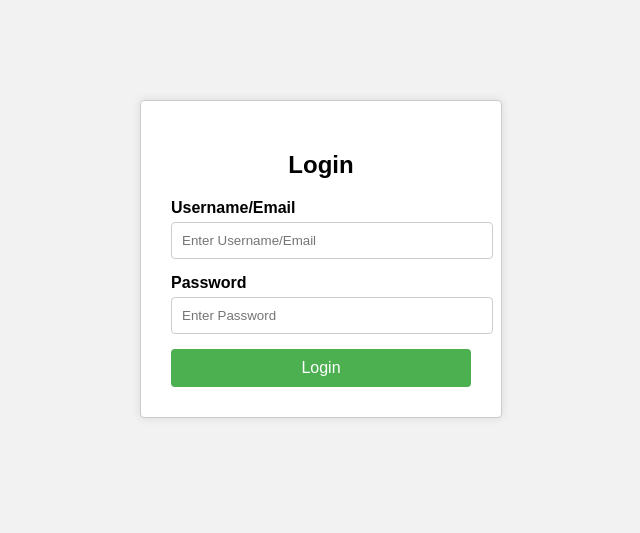
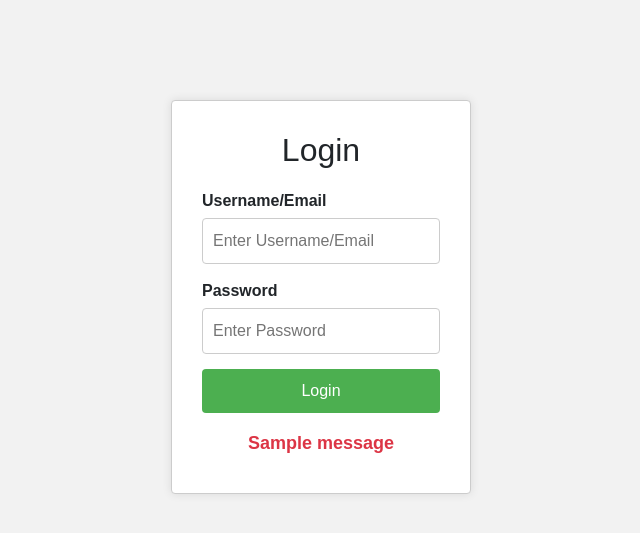
Before and after one commit to Dkuang34/CMPSC-431W-Project, a Flask app: page / in a window 1280 px wide. Shown: the top 533 px of the page, without its empty margins (319-959 px from the left). Run offline with Flask 3, Linux system fonts and the light colour scheme; tables that the repository leaves empty hold one stand-in row (values such as "Sample post"); one stand-in notice (Sample message) is shown; some libraries are stand-ins or nearby versions.

Commit message:
Login page failed login handler

```diff
--- a/app.py
+++ b/app.py
@@ -13,6 +13,7 @@ def index():
 
 @app.route('/login', methods=['GET', 'POST'])
 def login(): #login request. returns home page if valid login, flash message if invalid
+    error = None
     if request.method == 'POST':
         email = request.form.get('email')
         password = request.form.get('password')
--- a/templates/login.html
+++ b/templates/login.html
@@ -3,6 +3,8 @@
 <head>
   <meta charset="UTF-8">
   <title>Login Page</title>
+
+  <link rel="stylesheet" href="https://cdn.jsdelivr.net/npm/bootstrap@4.0.0/dist/css/bootstrap.min.css" integrity="sha384-Gn5384xqQ1aoWXA+058RXPxPg6fy4IWvTNh0E263XmFcJlSAwiGgFAW/dAiS6JXm" crossorigin="anonymous"> <!-- boostrap style sheet -->
   <style>
     body {
       font-family: Arial, sans-serif;
@@ -22,6 +24,12 @@
     h2 {
       text-align: center;
       margin-bottom: 20px;
+    }
+    h3 {
+      margin-top: 20px;
+      text-align: center;
+      font-weight: bold;
+      font-size: large;
     }
     label {
       display: block;
@@ -54,6 +62,7 @@
 <body>
   <div class="login-container">
     <h2>Login</h2>
+    <!-- login form -->
     <form action="/login" method="POST">
       <label for="username">Username/Email</label>
       <input type="text" id="username" name="email" placeholder="Enter Username/Email" required>
@@ -61,6 +70,14 @@
       <input type="password" id="password" name="password" placeholder="Enter Password" required>
       <input type="submit" value="Login">
     </form>
+
+    <!-- if invalid password, display flashed message -->
+    {% with error = get_flashed_messages() %}
+    {% if error %}
+    <h3 class="text-danger"> {{error[0]}} </h3>
+    {% endif %}
+    {% endwith %}
+
   </div>
 
 
```
